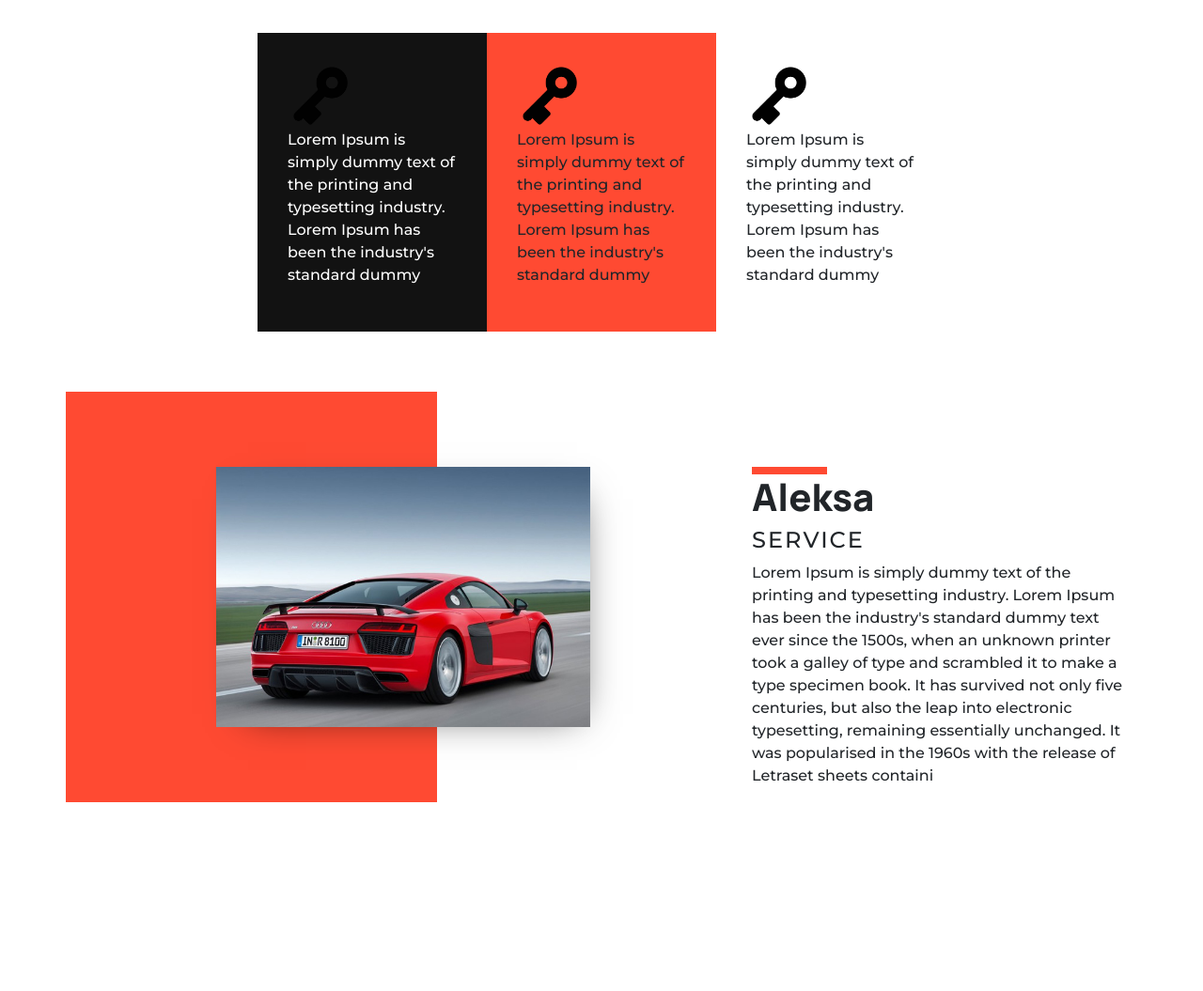
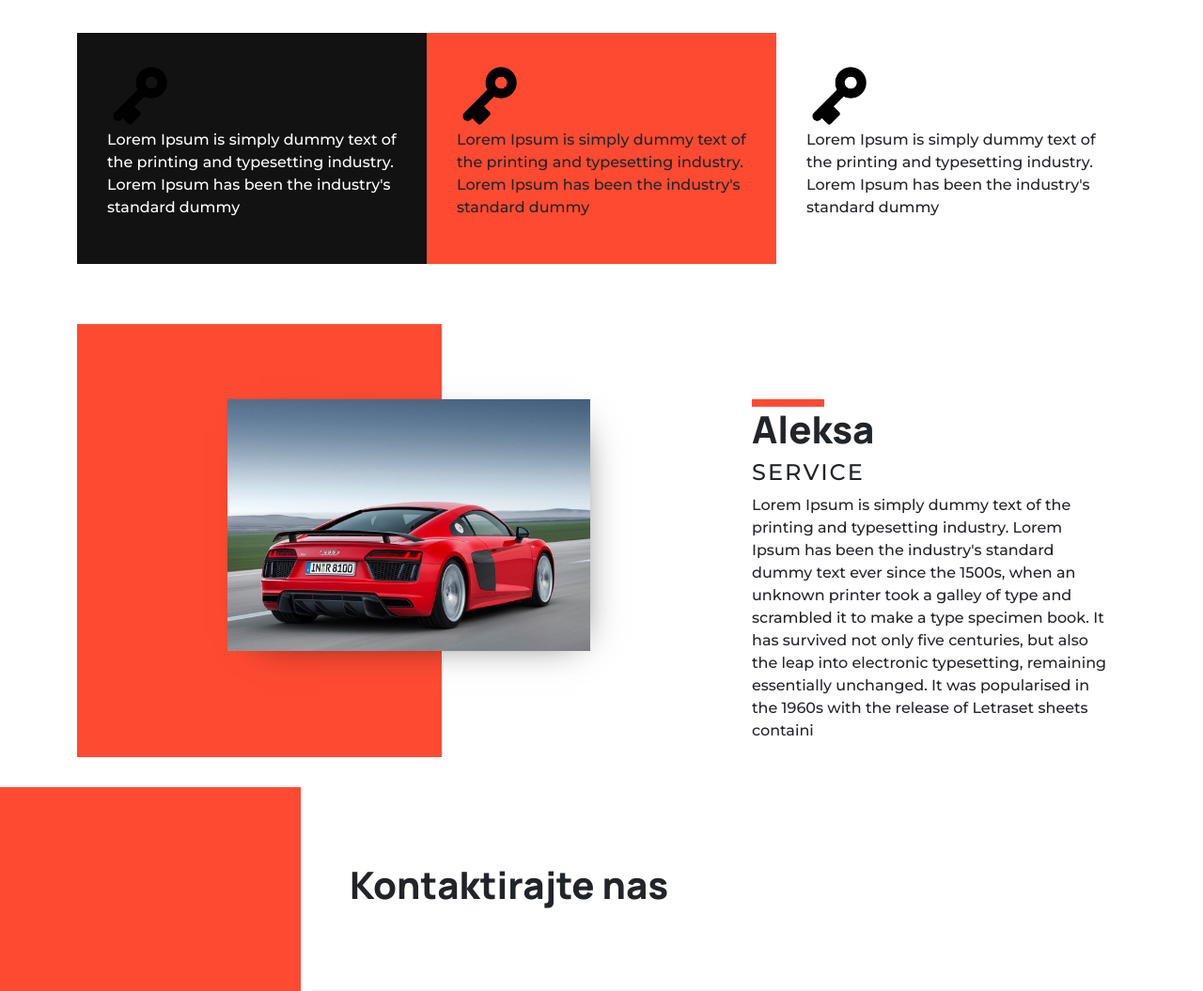
Before and after one commit to luxal99/darko-sice, a plain HTML site: page index.html in a window 1280 px wide. Shown: the part 767-1822 px from the top of the page at 94% size. Before the commit the page ends 1621 px from the top, so only its background shows below. Drawn offline with Linux system fonts and the light colour scheme.

Commit message:
Create footer on home

```diff
--- a/css/index.css
+++ b/css/index.css
@@ -34,7 +34,7 @@ p {
 
 }
 
-h4,h2 {
+h4, h2 {
     font-family: 'Montserrat', sans-serif;
 
 }
@@ -42,9 +42,11 @@ h4,h2 {
 .right-col h4 {
     letter-spacing: 2px;
 }
-.header .container .row  {
+
+.header .container .row {
     padding-top: 2em;
 }
+
 .silver-divider {
     height: 1px;
     width: 100%;
@@ -63,15 +65,38 @@ h4,h2 {
     background-color: #121212;
     color: #fff;
 }
+
 .about-work .row {
     margin: 2em 12em;
 }
+
 .about-work .col-sm {
     padding: 2em;
 }
+
 .nav-col {
     padding-top: 2em;
 }
+
 .welcome {
-   margin-top: 10em;
+    margin-top: 10em;
 }
+
+h5 {
+    cursor: pointer;
+}
+
+.row {
+    margin-left: 0 !important;
+    margin-right: 0 !important;
+}
+
+footer {
+    margin-top: 2em;
+}
+.col-sm-3 {
+    background-color: rgb(255, 74, 50);;
+}
+footer h1 {
+    padding: 2em 1em;
+}
--- a/index.html
+++ b/index.html
@@ -19,16 +19,16 @@
                     <h5>Početna</h5>
                 </div>
                 <div class="col-sm nav-col">
-                    <h5>Početna</h5>
+                    <h5>O nama</h5>
                 </div>
                 <div class="col-sm">
                    <img class="img-fluid" width="150px" src="img/Logo-Car-service-center-on-transparent-background-PNG.png">
                 </div>
                 <div class="col-sm nav-col">
-                    <h5>Početna</h5>
+                    <h5>Ključevi</h5>
                 </div>
                 <div class="col-sm nav-col">
-                    <h5>Početna</h5>
+                    <h5>Mehanika</h5>
                 </div>
             </div>
             <div class="silver-divider"></div>
@@ -83,6 +83,15 @@
             </div>
         </div>
     </div>
+    <footer>
+        <div class="row">
+            <div class="col-sm-3"></div>
+            <div class="col-sm">
+                <h1>Kontaktirajte nas</h1>
+                <div class="silver-divider"></div>
+            </div>
+        </div>
+    </footer>
 </div>
 </body>
 </html>
```
